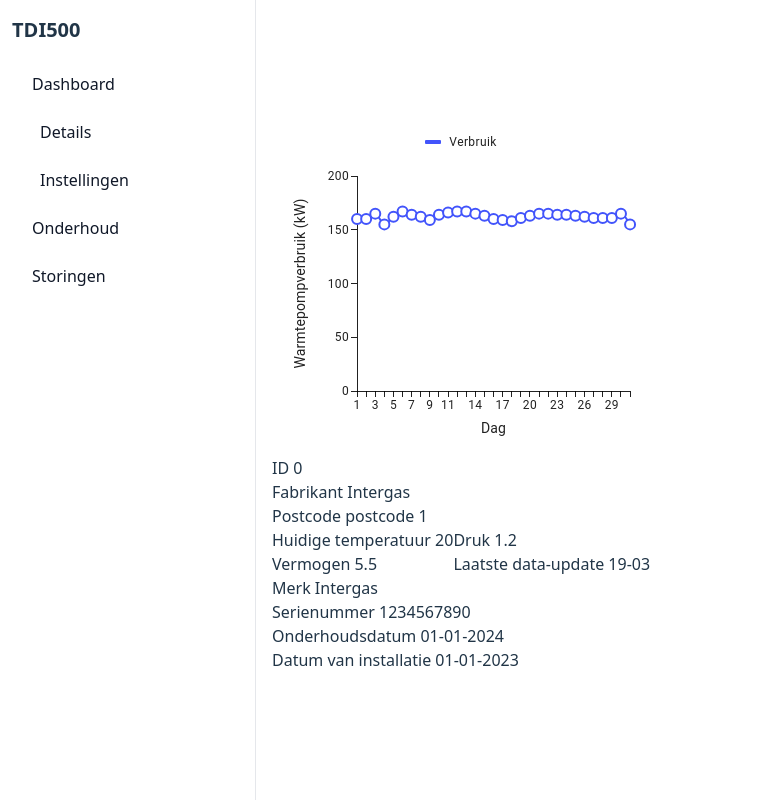
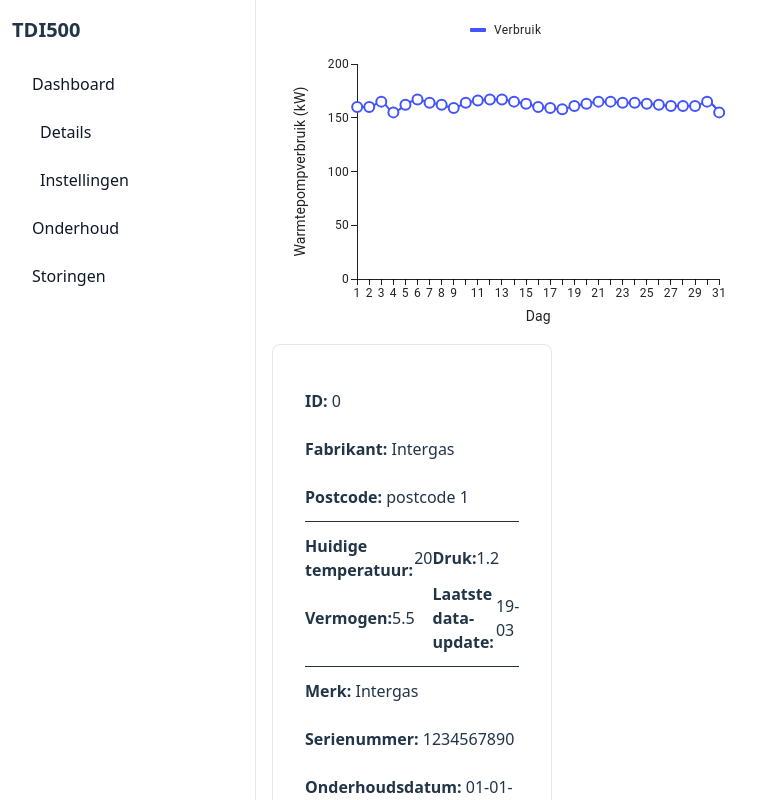
Before and after one commit to CurleyDS/Installateursportaal, a React (Vite) app: page /0 in a window 1280 px wide. Shown: the top 800 px of the page, without its empty margins (0-776 px from the left). Built offline with nearby package versions, Linux system fonts and the light colour scheme.

Commit message:
Busy fixing styling for details page

```diff
--- a/src/App.jsx
+++ b/src/App.jsx
@@ -1,5 +1,5 @@
 import { BrowserRouter as Router, Routes, Route } from 'react-router-dom';
-import Main from './layouts/Main';
+import Main from './layouts/MainLayout';
 import District from './pages/District';
 import Home from './pages/Home';
 import Details from './pages/Details';
--- a/src/pages/Details.jsx
+++ b/src/pages/Details.jsx
@@ -56,6 +56,7 @@ function Details() {
 
     return (
         <>
+            <div>
                 <div className='w-full'>
                     <LineChart
                         dataset={pompData}
@@ -77,35 +78,86 @@ function Details() {
                         }]}
                         height={300}
                     />
-                <div className='flex items-center justify-between w-full'>
-                    <div>
-                        <div>
-                            <p>ID {pomp.id}</p>
-                            <p>Fabrikant {pomp.fabrikant}</p>
-                            <p>Postcode {pomp.postcode}</p>
+                </div>
             </div>
             <div>
+                <div className="w-full">
+                    <div className='p-3 w-3/5 border border-gray-200 rounded-lg'>
+                        <div className='p-5'>
+                            <ul role='list'>
+                                <li className='py-3'>
+                                    <div className='flex items-center'>
+                                        <p><span className='font-semibold'>ID: </span>{pomp.id}</p>
+                                    </div>
+                                </li>
+                                <li className='py-3'>
+                                    <div className='flex items-center'>
+                                        <p><span className='font-semibold'>Fabrikant: </span>{pomp.fabrikant}</p>
+                                    </div>
+                                </li>
+                                <li className='py-3'>
+                                    <div className='flex items-center'>
+                                        <p><span className='font-semibold'>Postcode: </span>{pomp.postcode}</p>
+                                    </div>
+                                </li>
+                                <hr />
+                                <li className='py-3'>
                                     <table>
                                         <tbody>
                                             <tr>
-                                        <td>Huidige temperatuur {pomp.huidigeTemperatuur}</td>
-                                        <td>Druk {pomp.gemiddeldeDruk}</td>
+                                                <td>
+                                                    <div className='flex items-center'>
+                                                        <span className='font-semibold'>Huidige temperatuur: </span>{pomp.huidigeTemperatuur}
+                                                    </div>
+                                                </td>
+                                                <td>
+                                                    <div className='flex items-center'>
+                                                        <span className='font-semibold'>Druk: </span>{pomp.gemiddeldeDruk}
+                                                    </div>
+                                                </td>
                                             </tr>
                                             <tr>
-                                        <td>Vermogen {pomp.vermogen}</td>
-                                        <td>Laatste data-update {pomp.laatsteDataUpdate}</td>
+                                                <td>
+                                                    <div className='flex items-center'>
+                                                        <span className='font-semibold'>Vermogen: </span>{pomp.vermogen}
+                                                    </div>
+                                                </td>
+                                                <td>
+                                                    <div className='flex items-center'>
+                                                        <span className='font-semibold'>Laatste data-update: </span>{pomp.laatsteDataUpdate}
+                                                    </div>
+                                                </td>
                                             </tr>
                                         </tbody>
                                     </table>
+                                </li>
+                                <hr />
+                                <li className='py-3'>
+                                    <div className='flex items-center'>
+                                        <p><span className='font-semibold'>Merk: </span>{pomp.merk}</p>
                                     </div>
-                        <div>
-                            <p>Merk {pomp.merk}</p>
-                            <p>Serienummer {pomp.serienummer}</p>
-                            <p>Onderhoudsdatum {pomp.onderhoudsdatum}</p>
-                            <p>Datum van installatie {pomp.installatieDatum}</p>
+                                </li>
+                                <li className='py-3'>
+                                    <div className='flex items-center'>
+                                        <p><span className='font-semibold'>Serienummer: </span>{pomp.serienummer}</p>
+                                    </div>
+                                </li>
+                                <li className='py-3'>
+                                    <div className='flex items-center'>
+                                        <p><span className='font-semibold'>Onderhoudsdatum: </span>{pomp.onderhoudsdatum}</p>
+                                    </div>
+                                </li>
+                                <li className='py-3'>
+                                    <div className='flex items-center'>
+                                        <p><span className='font-semibold'>Datum van installatie: </span>{pomp.installatieDatum}</p>
+                                    </div>
+                                </li>
+                            </ul>
                         </div>
                     </div>
-                    <div></div>
+                    <div className='w-2/5'>
+                        {/* event log */}
+                    </div>
                 </div>
             </div>
         </>
```
Also changed, not shown: src/layouts/MainLayout.jsx (renamed from src/layouts/Main.jsx). Lines whose indentation alone changed are shown as unchanged.
